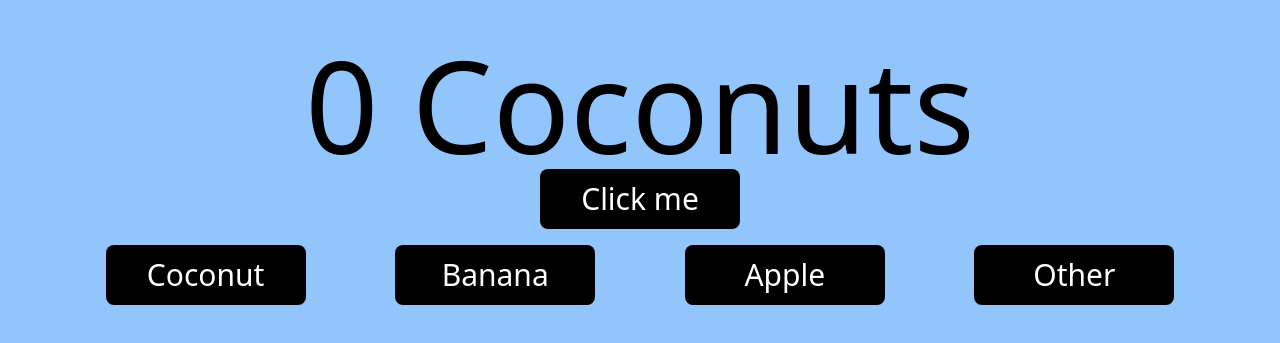
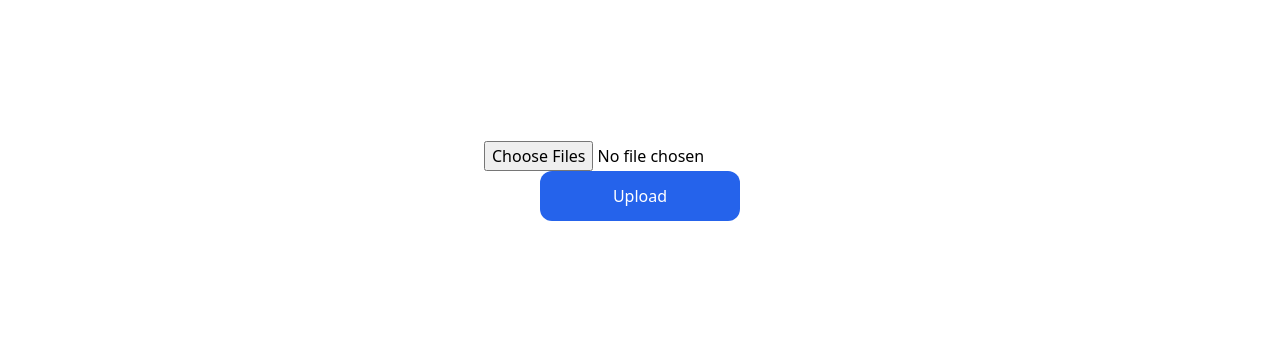
Before and after one commit to sajith23420/kv-audio-frontend, a React (Vite) app: page /testing in a window 1280 px wide. Shown: the part 219-562 px from the top of the page. Built offline with nearby package versions, Linux system fonts and the light colour scheme.

Commit message:
Day 16 Done(Sajitha)

```diff
--- a/package.json
+++ b/package.json
@@ -10,6 +10,7 @@
     "preview": "vite preview"
   },
   "dependencies": {
+    "@supabase/supabase-js": "^2.49.4",
     "@tailwindcss/vite": "^4.0.12",
     "axios": "^1.8.4",
     "react": "^19.0.0",
--- a/src/components/header.jsx
+++ b/src/components/header.jsx
@@ -3,7 +3,7 @@
 export default function Header() {
 
     return(
-        <header className="w-full h-[100px] shadow-xl flex justify-center items-center relative">
+        <header className="w-full h-[100px] shadow-xl flex justify-center items-center relative bg-accent text-white  ">
 
             <img src="/logo.png" alt="Logo" className="w-[100px] h-[80px] object-cover  absolute left-2 " />
 
--- a/src/components/testing.jsx
+++ b/src/components/testing.jsx
@@ -1,56 +1,29 @@
 import { useState } from "react";
+import mediaUpload from "../utils/mediaUpload";
+
+
 
 export default function Testing() {
-    const [count,setCount]= useState(0)
-    //coconut , banana , apple , other
-    const [itemName , setItemName] = useState("Coconut")
+
+    const [file, setFile] = useState(null);
+
+    function uploadFile(){
+        console.log(file)
+        mediaUpload(file).then((url)=>{
+            console.log(url);
+        });
+    }
+
 
 
     return (
-        <div className="w-full bg-blue-300 h-screen flex flex-col justify-center items-center ">
-            <h1 className="text-9xl">{count} {itemName}s</h1>
-
-            <button className="w-[200px] h-[60px] bg-black text-3xl text-white rounded-lg"
-            onClick={
-                () => {
-
-                    const newCount = count + 1;
-                    setCount(newCount)
-
-                }
+        <div className="w-full h-screen flex flex-col justify-center items-center ">
+        <input type="file"  multiple onChange={(e)=>{setFile(e.target.files[0])}}/>
 
 
-            }>
-                Click me
-            </button>
-            <div className="w-full flex justify-evenly items-center p-4">
-
-                <button className="w-[200px] h-[60px] bg-black text-3xl text-white rounded-lg"
-                onClick={() => {
-                    setItemName("Coconut")
-                    } }>
-                    Coconut
-                </button>
-                <button className="w-[200px] h-[60px] bg-black text-3xl text-white rounded-lg"
-                onClick={() => {
-                    setItemName("Banana")
-                    }}>
-                    Banana
-                </button>
-                <button className="w-[200px] h-[60px] bg-black text-3xl text-white rounded-lg"
-                onClick={() => {
-                    setItemName("Apple")
-                    }}>
-                    Apple
-                </button>
-                <button className="w-[200px] h-[60px] bg-black text-3xl text-white rounded-lg"
-                onClick={() => {
-                    setItemName("Other")
-                    }}>
-                    Other
-                </button>
-
-            </div>
+        <button onClick={uploadFile} className="w-[200px] h-[50px] bg-blue-600 hover:bg-blue-700 text-white rounded-xl transition duration-300 ">
+            Upload
+        </button>
         </div>
     );
 }
--- a/src/pages/home/homePage.jsx
+++ b/src/pages/home/homePage.jsx
@@ -10,8 +10,8 @@
     return(
         <>
            <Header/>
-           <div className="h-[calc(100vh-100px)] w-full ">
-                <Routes path="/*">
+           <div className="h-[calc(100vh-100px)] w-full bg-primary">
+                <Routes>
                     <Route path="/contact" element={<Contact/>}/>
                     <Route path="/gallery" element={<Gallery/>}/>
                     <Route path="/items" element={<Items/>}/>
--- /dev/null
+++ b/src/utils/mediaUpload.jsx
@@ -0,0 +1,36 @@
+import { createClient } from "@supabase/supabase-js";
+
+const anon_key = "eyJhbGciOiJIUzI1NiIsInR5cCI6IkpXVCJ9.eyJpc3MiOiJzdXBhYmFzZSIsInJlZiI6ImZkcmdsZWd2bGlqYmdheWF2c2NsIiwicm9sZSI6ImFub24iLCJpYXQiOjE3NDQ0ODYzMDksImV4cCI6MjA2MDA2MjMwOX0.UiihmezyFNsx8qeNJTttzAHrEoBuUeoPURJTH-3R5YA";
+const supabase_url = "https://fdrglegvlijbgayavscl.supabase.co"
+
+const supabase = createClient(supabase_url, anon_key);
+
+export default function mediaUpload(file) {
+
+    if(file == null ){
+        reject("no file selected")
+    }
+
+    return new Promise((resolve, reject) => {
+
+        const timestamp = new Date().getTime();
+        const fileName = timestamp + file.name;
+
+        supabase.storage.from("images").upload(fileName, file, {
+            cacheControl: "3600",
+            upsert: false,
+        }).then(() => {
+            const publicUrl = supabase.storage.from("images").getPublicUrl(file.name).data.publicUrl;
+            console.log(publicUrl);
+            resolve(publicUrl);
+
+        }).catch(()=>{
+            reject("Error uploading file")
+        })
+
+    });
+
+
+
+
+}
--- a/tailwind.config.js
+++ b/tailwind.config.js
@@ -5,7 +5,13 @@
     "./src/**/*.{js,ts,jsx,tsx}",
   ],
   theme: {
-    extend: {},
+    extend: {
+      colors:{
+        primary : "#FBFBFB",
+        secondary : "#E8F9FF",
+        accent  : "#3674B5"
+      }
+    },
   },
   plugins: [],
 }
```
Also changed, not shown: supabase.txt (added), 1 other file (tests, documents, lock files or other folders).
